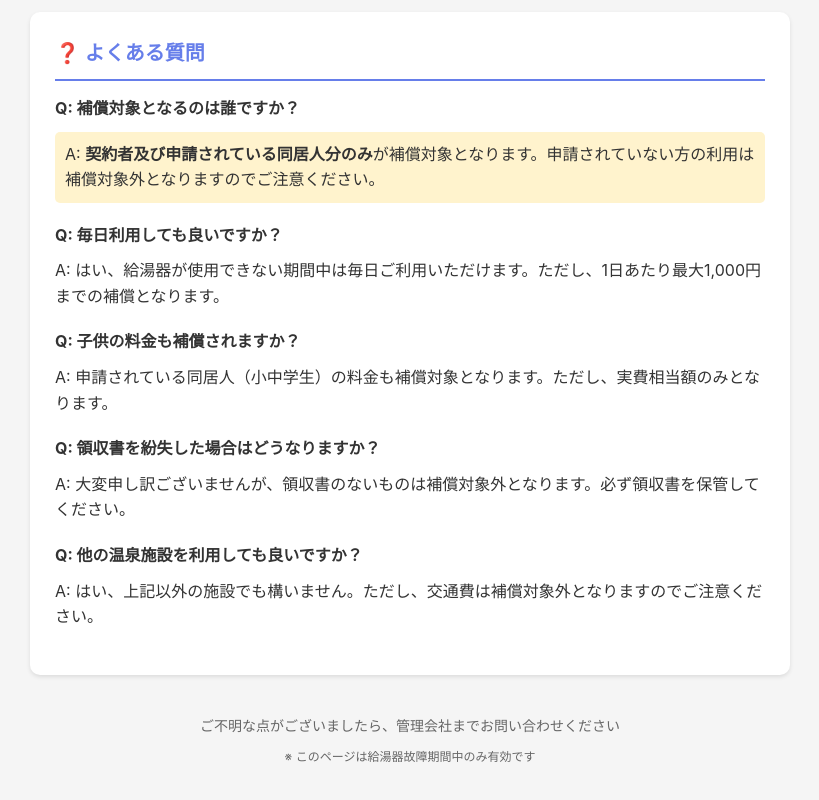
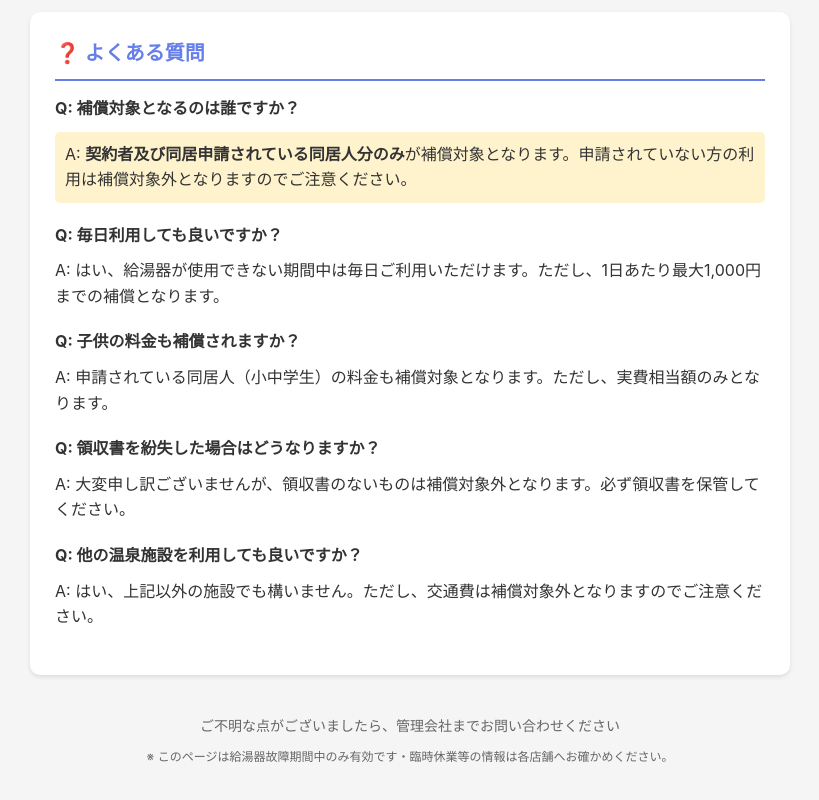
Before and after one commit to Privommunity/spa-guide, a plain HTML site: page index.html in a window 1280 px wide. Shown: the part 2918-3718 px from the top of the page, without its empty margins (230-1049 px from the left). Drawn offline with Linux system fonts and the light colour scheme.

Commit message:
Update index.html

```diff
--- a/index.html
+++ b/index.html
@@ -379,7 +379,7 @@
 
             <div style="margin-top: 15px;">
                 <strong>Q: 補償対象となるのは誰ですか？</strong><br>
-                <p style="margin: 10px 0 20px 0; background-color: #fff3cd; padding: 10px; border-radius: 5px;">A: <strong>契約者及び申請されている同居人分のみ</strong>が補償対象となります。申請されていない方の利用は補償対象外となりますのでご注意ください。</p>
+                <p style="margin: 10px 0 20px 0; background-color: #fff3cd; padding: 10px; border-radius: 5px;">A: <strong>契約者及び同居申請されている同居人分のみ</strong>が補償対象となります。申請されていない方の利用は補償対象外となりますのでご注意ください。</p>
 
                 <strong>Q: 毎日利用しても良いですか？</strong><br>
                 <p style="margin: 10px 0 20px 0;">A: はい、給湯器が使用できない期間中は毎日ご利用いただけます。ただし、1日あたり最大1,000円までの補償となります。</p>
@@ -397,7 +397,7 @@
 
         <div class="footer">
             <p>ご不明な点がございましたら、管理会社までお問い合わせください</p>
-            <p style="margin-top: 10px; font-size: 12px;">※ このページは給湯器故障期間中のみ有効です</p>
+            <p style="margin-top: 10px; font-size: 12px;">※ このページは給湯器故障期間中のみ有効です・臨時休業等の情報は各店舗へお確かめください。</p>
         </div>
     </div>
 </body>
```
